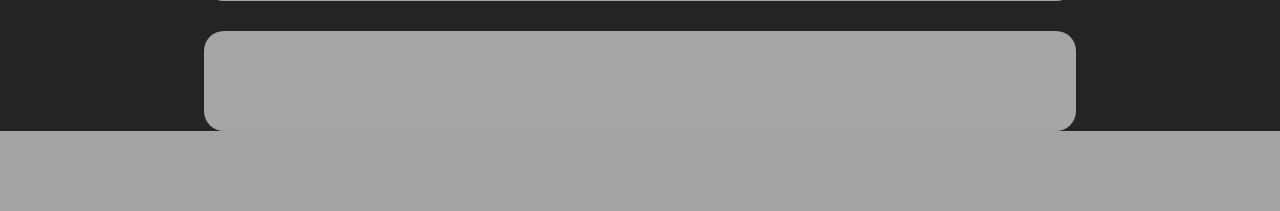
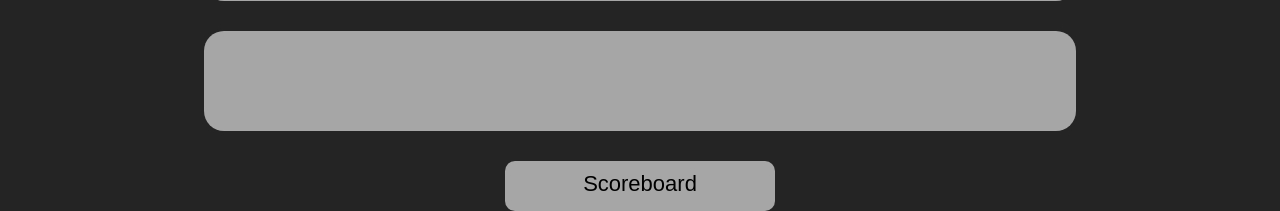
Before and after one commit to adamts028/SpeedTyping, a Django app: page /home/ in a window 1280 px wide. Shown: the part 696-907 px from the top of the page. Before the commit the page ends 827 px from the top, so only its background shows below. Run offline with Django 4.2, Linux system fonts and the light colour scheme.

Commit message:
Fixed timer and added scoreboard button

```diff
--- a/speedtyping/base/static/css/main.css
+++ b/speedtyping/base/static/css/main.css
@@ -1,5 +1,6 @@
 body{
     background-color: #242424;
+    height: 100%;
     margin: 0px;
     font-family: Arial, Helvetica, sans-serif;
     font-size: 22px;
@@ -185,3 +186,17 @@ a:active { text-decoration: none; }
     color: red;
     text-decoration: underline;
 }
+
+#scoreboard-button{
+    display: block;
+    background-color: #a6a6a6;
+    color: black;
+    font-size: 22px;
+    margin: auto;
+    margin-top: 30px;
+    width: 250px;
+    height: 30px;
+    border-radius: 10px;
+    padding: 10px;
+    text-align: center;
+}
--- a/speedtyping/base/static/java/test.js
+++ b/speedtyping/base/static/java/test.js
@@ -5,7 +5,8 @@
     let wpm_count = document.querySelector("#wpm-count")
 
 
-    let timer = 0;
+    let timer = null;
+    let time = 0;
     let text = "";
     let wpm = 0;
     let accuracy = 0;
@@ -25,7 +26,10 @@ function start() {
         text = "This is a text that you need to type quickly."
 
         clearInterval(timer);
-        timer = setInterval(updateTimer_WPM, 1000);
+        timer = null;
+        if (!timer) {
+            timer = setInterval(updateTimer_WPM, 1000);
+        }
 
         reset_values();
 
@@ -43,17 +47,17 @@ function start() {
 function updateTimer_WPM() {
     if (game_in_progress)
     {
-        timer++;
-        time_count.textContent = timer + "s";
+        time++;
+        time_count.textContent = time + "s";
 
-        wpm = Math.round((((correct_chars / 5) / timer) * 60));
+        wpm = Math.round((((correct_chars / 5) / time) * 60));
         wpm_count.textContent = wpm + "WPM";
     }
 }
 
 
 function reset_values() {
-    timer = 0;
+    time = 0;
     wpm = 0;
     accuracy = 0;
     errors = 0;
@@ -110,6 +114,7 @@ function take_input() {
 function finish(){
     game_in_progress = false
     clearInterval(timer);
+    timer = null;
     input_box.textContent = ""
     input_box.contentEditable = false;
     input_box.contentEditable = true;
--- a/speedtyping/base/templates/base/home.html
+++ b/speedtyping/base/templates/base/home.html
@@ -11,6 +11,7 @@
     </div>
     <div id="text-box">Click on the area below to start</div>
     <div id="input-box" contenteditable="True"  onclick="start()" oninput="take_input()"></div>
+    <a id="scoreboard-button" href="{% url 'scoreboard' %}">Scoreboard</a>
     <script src="{% static 'java/test.js' %}"></script>
 </body>
 </html>
```
